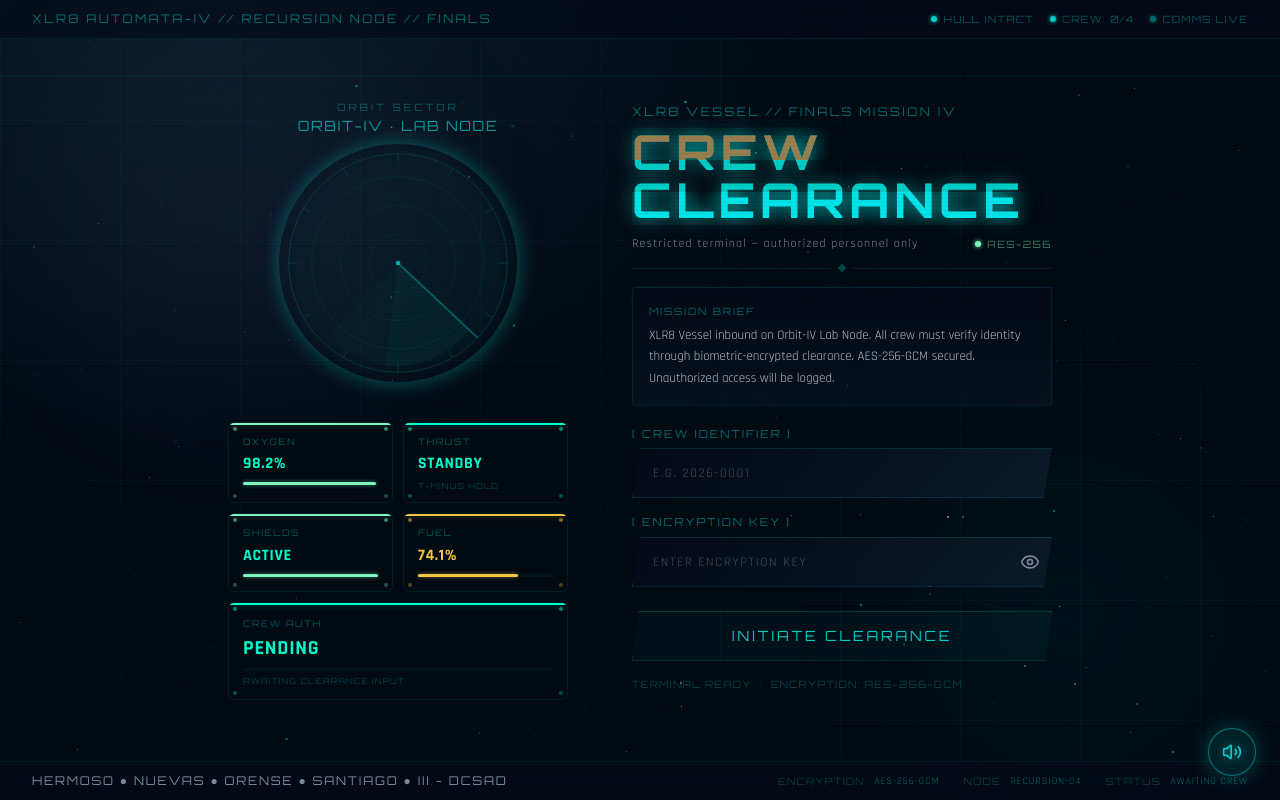
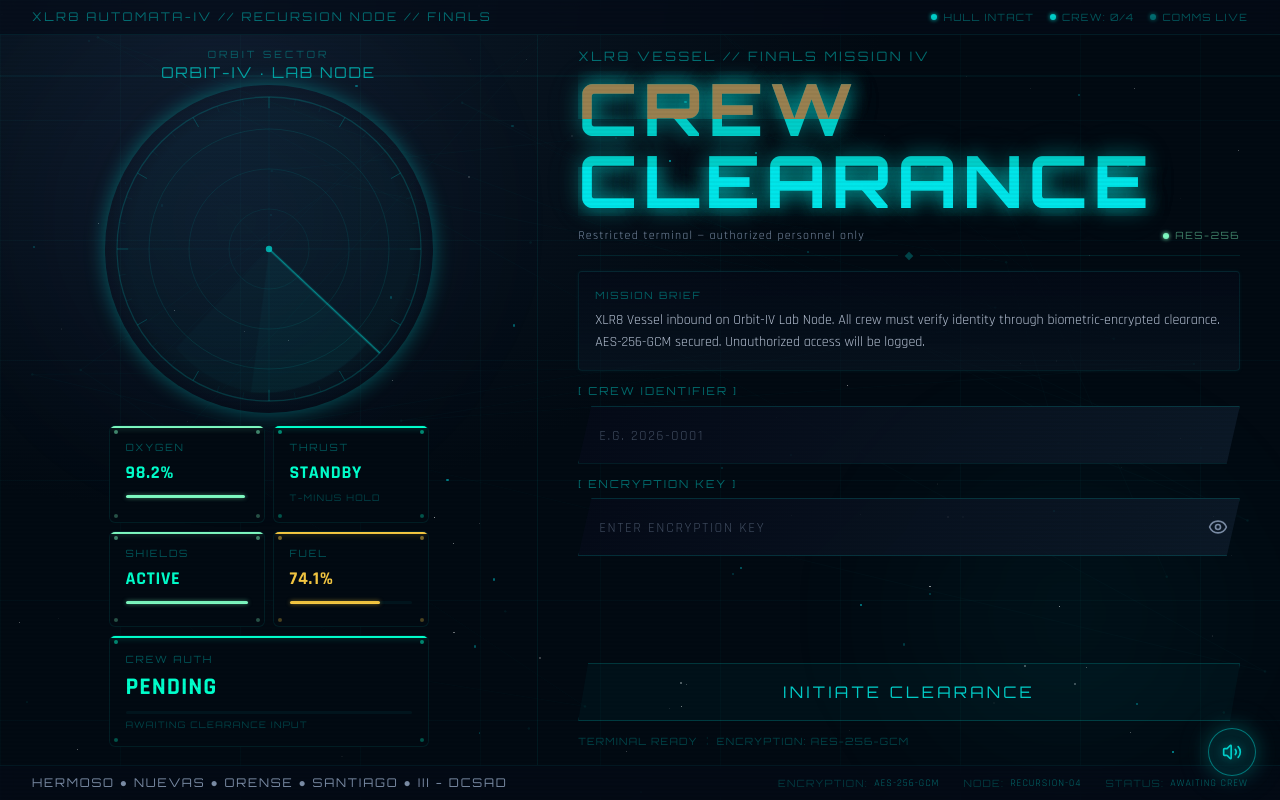
Before and after one commit to micasanf/Mathematical-Mission-Control, a Next.js app: page / in a window 1280 px wide. Built offline with nearby package versions, Linux system fonts and the light colour scheme.

Commit message:
887a4bdf-212f-4aa5-a3cc-10f4a83045d8

```diff
--- a/src/components/mission/LoginPage.tsx
+++ b/src/components/mission/LoginPage.tsx
@@ -245,7 +245,7 @@ export function LoginPage() {
         .para-input::placeholder {
           color: rgba(122,140,165,0.5);
           letter-spacing: 0.12em;
-          font-size: 13px;
+          font-size: 14px;
           text-transform: uppercase;
         }
         .para-btn {
@@ -366,7 +366,7 @@ export function LoginPage() {
 
       {/* ── Top Bar ──────────────────────────────────────────────────── */}
       <div
-        className="relative z-10 flex items-center justify-between px-6 sm:px-8 py-2.5 border-b shrink-0"
+        className="relative z-10 flex items-center justify-between px-5 sm:px-8 py-2 border-b shrink-0"
         style={{
           borderColor: `rgba(0,206,201,0.1)`,
           background: `rgba(5,11,24,0.65)`,
@@ -374,7 +374,7 @@ export function LoginPage() {
         }}
       >
         <div
-          className="text-[11px] sm:text-[12px] tracking-[0.2em] uppercase"
+          className="text-[10px] sm:text-[12px] tracking-[0.2em] uppercase"
           style={{ fontFamily: "var(--font-orbitron), sans-serif", color: `rgba(0,206,201,0.5)` }}
         >
           XLR8 AUTOMATA-IV // RECURSION NODE // FINALS
@@ -386,18 +386,18 @@ export function LoginPage() {
         </div>
       </div>
 
-      {/* ── Main Content: Two Column Layout ──────────────────────────── */}
-      <div className="relative z-10 flex-1 flex flex-col lg:flex-row items-center justify-center gap-6 lg:gap-16 px-6 sm:px-8 py-4 overflow-auto">
+      {/* ── Main Content: Two Column Layout — fills viewport ──────────── */}
+      <div className="relative z-10 flex-1 flex flex-col lg:flex-row items-stretch gap-0 lg:gap-0 overflow-hidden">
 
-        {/* ── Left Column: Radar + Telemetry Grid ─────────────── */}
+        {/* ── Left Column: Radar + Telemetry Grid — fills full height ── */}
         <motion.div
           initial={{ opacity: 0, x: -20 }}
           animate={{ opacity: 1, x: 0 }}
           transition={{ delay: 0.3, duration: 0.7 }}
-          className="flex flex-col items-center gap-3 w-full max-w-[340px]"
+          className="flex flex-col items-center w-full lg:w-[45%] xl:w-[42%] py-3 px-4 sm:px-6 lg:px-8 overflow-y-auto"
         >
-          {/* Sector label */}
-          <div className="text-center">
+          {/* Sector label — compact */}
+          <div className="text-center shrink-0 mb-1">
             <div
               className="text-[10px] tracking-[0.3em] uppercase"
               style={{ color: `rgba(0,206,201,0.4)`, fontFamily: "var(--font-orbitron), sans-serif" }}
@@ -405,15 +405,15 @@ export function LoginPage() {
               Orbit Sector
             </div>
             <div
-              className="text-[14px] tracking-[0.12em] uppercase"
+              className="text-[15px] tracking-[0.12em] uppercase"
               style={{ color: `rgba(0,206,201,0.75)`, fontFamily: "var(--font-orbitron), sans-serif" }}
             >
               ORBIT-IV &middot; LAB NODE
             </div>
           </div>
 
-          {/* Radar SVG */}
-          <div className="relative" style={{ width: 230, height: 230 }}>
+          {/* Radar SVG — fill column width */}
+          <div className="relative w-full shrink-0" style={{ maxWidth: 320, aspectRatio: '1 / 1' }}>
             <div
               className="absolute inset-[-4px] rounded-full"
               style={{
@@ -470,8 +470,8 @@ export function LoginPage() {
             </svg>
           </div>
 
-          {/* Telemetry Grid — 2 columns */}
-          <div className="w-full grid grid-cols-2 gap-2.5 mt-8">
+          {/* Telemetry Grid — 2 columns, fills remaining vertical space */}
+          <div className="w-full grid grid-cols-2 gap-2 mt-4 flex-1" style={{ maxWidth: 320 }}>
             <GridCell
               label="OXYGEN"
               value="98.2%"
@@ -541,24 +541,27 @@ export function LoginPage() {
           </div>
         </motion.div>
 
-        {/* ── Right Column: Login Form ───────────────────────────────── */}
+        {/* ── Vertical Divider ──────────────────────────────────────── */}
+        <div className="hidden lg:block w-px shrink-0" style={{ background: `rgba(0,206,201,0.08)` }} />
+
+        {/* ── Right Column: Login Form — fills full height ──────────── */}
         <motion.div
           initial={{ opacity: 0, x: 20 }}
           animate={{ opacity: 1, x: 0 }}
           transition={{ delay: 0.4, duration: 0.7 }}
-          className="flex flex-col items-center lg:items-start w-full max-w-[420px]"
+          className="flex flex-col w-full lg:w-[55%] xl:w-[58%] py-3 px-4 sm:px-6 lg:px-10 overflow-y-auto"
         >
           {/* Subtitle */}
           <div
-            className="text-[11px] sm:text-[12px] tracking-[0.2em] uppercase mb-2.5 text-center lg:text-left"
+            className="text-[11px] sm:text-[13px] tracking-[0.2em] uppercase mb-2 text-center lg:text-left shrink-0"
             style={{ fontFamily: "var(--font-orbitron), sans-serif", color: `rgba(0,206,201,0.5)` }}
           >
             XLR8 VESSEL // FINALS MISSION IV
           </div>
 
-          {/* Title with glitch */}
+          {/* Title with glitch — BIGGER */}
           <div
-            className="text-3xl sm:text-4xl lg:text-5xl font-bold tracking-[0.1em] uppercase text-center lg:text-left mb-2"
+            className="text-4xl sm:text-5xl lg:text-6xl xl:text-7xl font-bold tracking-[0.08em] uppercase text-center lg:text-left mb-2 shrink-0"
             style={{
               fontFamily: "var(--font-orbitron), sans-serif",
               animation: 'glitch-float 4s ease-in-out infinite',
@@ -567,7 +570,7 @@ export function LoginPage() {
             <span
               style={{
                 color: P.primary,
-                textShadow: `0 0 18px rgba(0,206,201,0.5), 0 0 36px rgba(0,206,201,0.15)`,
+                textShadow: `0 0 20px rgba(0,206,201,0.5), 0 0 40px rgba(0,206,201,0.15)`,
                 position: 'relative',
                 display: 'inline-block',
               }}
@@ -595,7 +598,7 @@ export function LoginPage() {
           </div>
 
           {/* Restricted + Encryption row */}
-          <div className="w-full flex items-center justify-between mb-3">
+          <div className="w-full flex items-center justify-between mb-2 shrink-0">
             <span className="text-[12px] tracking-[0.1em]" style={{ color: P.textMuted }}>
               Restricted terminal — authorized personnel only
             </span>
@@ -610,15 +613,15 @@ export function LoginPage() {
           </div>
 
           {/* Divider */}
-          <div className="w-full flex items-center gap-2 mb-4">
+          <div className="w-full flex items-center gap-2 mb-3 shrink-0">
             <div className="flex-1 h-px" style={{ background: `rgba(0,206,201,0.12)` }} />
             <div className="w-1.5 h-1.5 rotate-45" style={{ backgroundColor: P.primary, opacity: 0.3 }} />
             <div className="flex-1 h-px" style={{ background: `rgba(0,206,201,0.12)` }} />
           </div>
 
-          {/* Mission Brief */}
+          {/* Mission Brief — expands to fill space */}
           <div
-            className="w-full border rounded p-4 mb-5"
+            className="w-full border rounded p-4 mb-3 shrink-0"
             style={{
               borderColor: `rgba(0,206,201,0.1)`,
               background: `linear-gradient(180deg, rgba(5,11,24,0.65), rgba(13,27,42,0.45))`,
@@ -631,15 +634,15 @@ export function LoginPage() {
             >
               MISSION BRIEF
             </div>
-            <p className="text-[13px] leading-relaxed" style={{ color: P.textSec }}>
+            <p className="text-[14px] leading-relaxed" style={{ color: P.textSec }}>
               XLR8 Vessel inbound on Orbit-IV Lab Node. All crew must verify identity
               through biometric-encrypted clearance. AES-256-GCM secured. Unauthorized
               access will be logged.
             </p>
           </div>
 
-          {/* Form */}
-          <form onSubmit={handleSubmit} className="w-full space-y-4">
+          {/* Form — flex-1 to fill remaining space */}
+          <form onSubmit={handleSubmit} className="w-full flex flex-col flex-1 gap-3">
             {/* Crew Identifier */}
             <div>
               <label
@@ -655,7 +658,7 @@ export function LoginPage() {
                 onFocus={handleFocus}
                 placeholder="e.g. 2026-0001"
                 disabled={authState !== 'PENDING'}
-                className="para-input w-full px-5 py-3 text-base outline-none"
+                className="para-input w-full px-5 py-3.5 text-lg outline-none"
                 style={{ color: P.text, fontFamily: "var(--font-rajdhani), sans-serif", caretColor: P.primary }}
                 autoComplete="username"
               />
@@ -677,7 +680,7 @@ export function LoginPage() {
                   onFocus={handleFocus}
                   placeholder="ENTER ENCRYPTION KEY"
                   disabled={authState !== 'PENDING'}
-                  className="para-input w-full px-5 py-3 pr-10 text-base outline-none"
+                  className="para-input w-full px-5 py-3.5 pr-11 text-lg outline-none"
                   style={{ color: P.text, fontFamily: "var(--font-rajdhani), sans-serif", caretColor: P.primary }}
                   autoComplete="current-password"
                 />
@@ -694,11 +697,11 @@ export function LoginPage() {
               </div>
             </div>
 
-            {/* Submit Button */}
+            {/* Submit Button — PROMINENT */}
             <button
               type="submit"
               disabled={authState !== 'PENDING' || !uid.trim() || !pwd.trim()}
-              className="para-btn w-full py-3.5 mt-2 text-sm tracking-[0.2em] uppercase cursor-pointer"
+              className="para-btn w-full py-4 mt-auto text-base tracking-[0.2em] uppercase cursor-pointer"
               onMouseEnter={() => { if (soundEnabled) soundEngine.playHover(); }}
               style={{
                 fontFamily: "var(--font-orbitron), sans-serif",
@@ -724,7 +727,7 @@ export function LoginPage() {
           </form>
 
           {/* Terminal status footer */}
-          <div className="w-full flex items-center gap-2 mt-3">
+          <div className="w-full flex items-center gap-2 mt-2 shrink-0">
             <span className="text-[10px] tracking-[0.12em] uppercase"
               style={{ color: `rgba(0,206,201,0.3)`, fontFamily: "var(--font-orbitron), sans-serif" }}>
               TERMINAL READY
@@ -740,7 +743,7 @@ export function LoginPage() {
 
       {/* ── Bottom Bar ──────────────────────────────────────────────── */}
       <div
-        className="relative z-10 flex flex-col sm:flex-row items-center justify-between px-6 sm:px-8 py-2.5 border-t gap-1.5 shrink-0"
+        className="relative z-10 flex flex-col sm:flex-row items-center justify-between px-5 sm:px-8 py-2 border-t gap-1.5 shrink-0"
         style={{
           borderColor: `rgba(0,206,201,0.08)`,
           background: `rgba(5,11,24,0.65)`,
@@ -838,10 +841,10 @@ function GridCell({
         style={{ backgroundColor: accentColor, opacity: 0.3 }} />
 
       {/* Content */}
-      <div className={`px-3.5 ${fullWidth ? 'py-3' : 'py-2.5'}`}>
+      <div className={`px-4 ${fullWidth ? 'py-3.5' : 'py-3'}`}>
         {/* Label row */}
         <div
-          className="text-[9px] tracking-[0.18em] uppercase mb-1"
+          className="text-[10px] tracking-[0.18em] uppercase mb-1"
           style={{ fontFamily: "var(--font-orbitron), sans-serif", color: 'rgba(0,206,201,0.4)' }}
         >
           {label}
@@ -851,17 +854,17 @@ function GridCell({
         <div className="flex items-center gap-2">
           {statusDot !== 'none' && (
             <div
-              className="w-2 h-2 rounded-full shrink-0"
+              className="w-2.5 h-2.5 rounded-full shrink-0"
               style={{
                 backgroundColor: valueColor,
-                boxShadow: `0 0 5px ${valueColor}`,
+                boxShadow: `0 0 6px ${valueColor}`,
                 animation: statusDot === 'pulse' ? 'pulse 0.8s ease-in-out infinite'
                   : statusDot === 'fast' ? 'pulse 0.4s ease-in-out infinite' : 'none',
               }}
             />
           )}
           <span
-            className={`font-bold tracking-[0.04em] uppercase ${fullWidth ? 'text-xl' : 'text-base'}`}
+            className={`font-bold tracking-[0.04em] uppercase ${fullWidth ? 'text-2xl' : 'text-lg'}`}
             style={{
               fontFamily: "var(--font-rajdhani), sans-serif",
               color: valueColor,
@@ -875,7 +878,7 @@ function GridCell({
         {/* Progress bar — 3px, glowing */}
         {!noBar && (
           <div
-            className="w-full h-[3px] rounded-full mt-1.5 mb-1"
+            className="w-full h-[3px] rounded-full mt-2 mb-1"
             style={{ background: 'rgba(0,206,201,0.06)' }}
           >
             <motion.div
@@ -894,7 +897,7 @@ function GridCell({
         {/* Subtext */}
         {subtext && (
           <div
-            className="text-[8px] tracking-[0.14em] uppercase mt-1"
+            className="text-[9px] tracking-[0.14em] uppercase mt-1"
             style={{ fontFamily: "var(--font-orbitron), sans-serif", color: 'rgba(0,206,201,0.3)' }}
           >
             {subtext}
```
